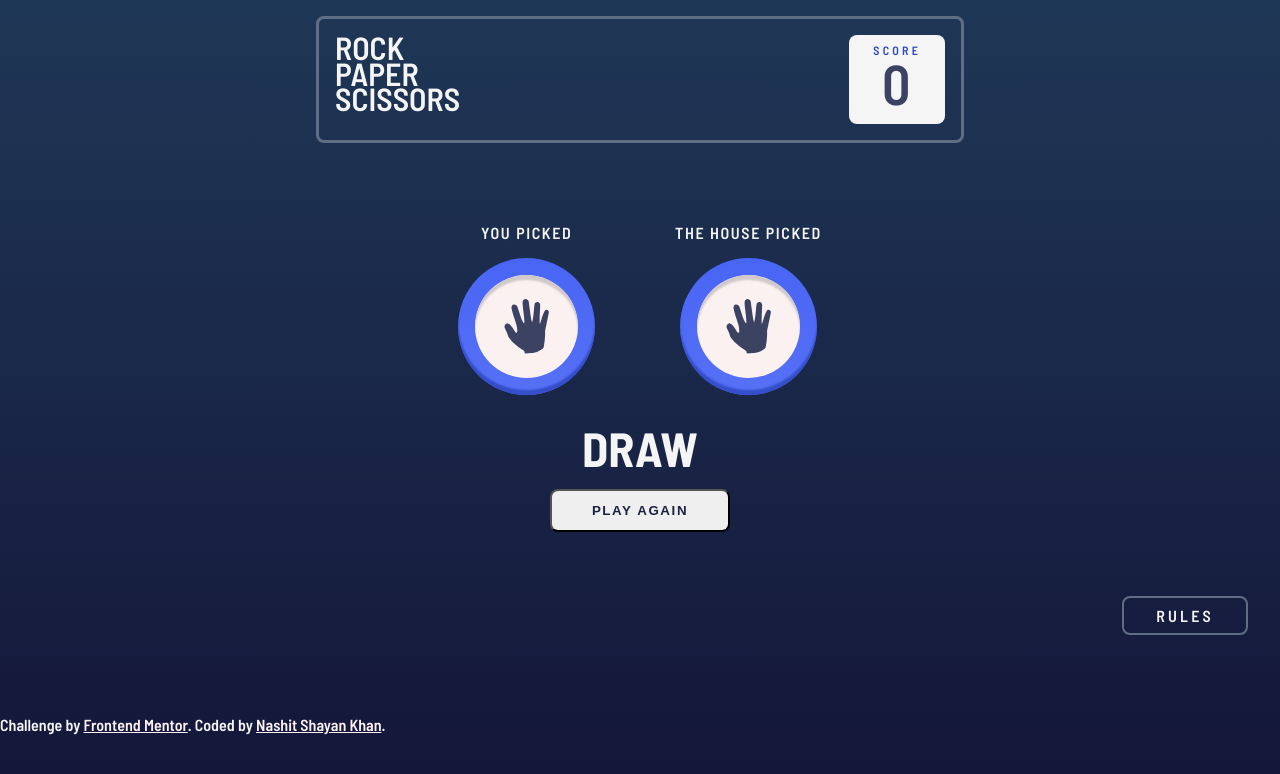
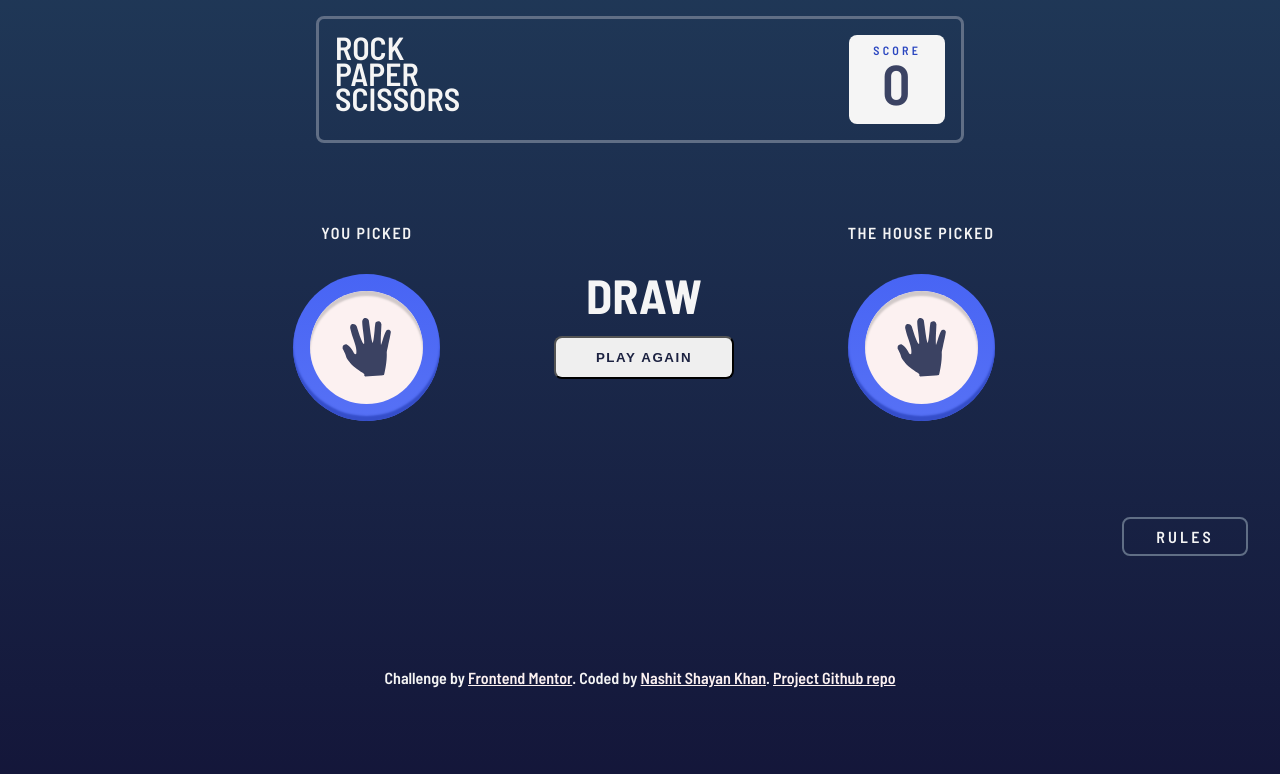
Before and after one commit to nashitshayan/rock-paper-scissors-frontEndMentor, a plain HTML site: page index.html in a window 1280 px wide. Both pictures are taken after a click on the element 531 px from the left and 291 px from the top of the page. Drawn offline with Linux system fonts and the light colour scheme.

Commit message:
desktop-design-minus-css-effects

```diff
--- a/index.html
+++ b/index.html
@@ -3,7 +3,7 @@
 <head>
   <meta charset="UTF-8">
   <meta name="viewport" content="width=device-width, initial-scale=1.0"> <!-- displays site properly based on user's device -->
-
+  <script src="./rps.js" defer></script>
   <link rel="icon" type="image/png" sizes="32x32" href="./images/favicon-32x32.png">
   <link rel="stylesheet" href="./styles.css">
 
@@ -47,9 +47,9 @@
           </div>
 
 
-          <div id="desktop-roundResultDiv" class="hidden">
-            <div></div>
-            <button id="playAgain">PLAY AGAIN</button>
+          <div id="desktopRoundResultDiv" >
+            <div id="desktopResult"></div>
+            <button id="desktopPlayAgain" class="playAgain">PLAY AGAIN</button>
           </div>
 
 
@@ -65,8 +65,8 @@
     </main>
 
       <div id="roundResultDiv" >
-        <div class="result"></div>
-        <button id="playAgain">PLAY AGAIN</button>
+        <div id="result"></div>
+        <button class="playAgain">PLAY AGAIN</button>
       </div>
 
   </div>
@@ -102,9 +102,10 @@
   </div>
   <div class="attribution">
     Challenge by <a href="https://www.frontendmentor.io?ref=challenge" target="_blank">Frontend Mentor</a>.
-    Coded by <a href="https://github.com/nashitshayan">Nashit Shayan Khan</a>.
+    Coded by <a href="https://github.com/nashitshayan" target="_blank">Nashit Shayan Khan</a>.
+    <a href="https://github.com/nashitshayan/rock-paper-scissors-frontEndMentor" target="_blank">Project Github repo</a>
   </div>
 
-  <script src="./rps.js" ></script>
+
 </body>
 </html>
--- a/rps.js
+++ b/rps.js
@@ -15,18 +15,29 @@ const outputDivTwo= document.getElementById('outputDivTwo');
 const divComputerChoice= document.querySelector('.divComputerChoice');
 divComputerChoice.style.display='none';
 const imgComputerChoice= document.querySelector('.imgComputerChoice');
-let btnPlayAgain = document.getElementById('playAgain')
-//console.log(btnPlayAgain)
+let btnPlayAgain = document.querySelectorAll('.playAgain')
+
 const divPlayerChoice = document.querySelector('.divPlayerChoice');
 const imgPlayerChoice= document.querySelector('.imgPlayerChoice');
 const  roundResultDiv = document.getElementById('roundResultDiv');
-const result= document.querySelector('.result');
+const result= document.getElementById('result');
 const emptyCircle= document.getElementById('emptyCircle')
 let playerWin= document.createTextNode('YOU WIN');
 let computerWin= document.createTextNode('YOU LOSE');
 let draw= document.createTextNode('DRAW');
+let desktopPlayerWin= document.createTextNode('YOU WIN');
+let desktopComputerWin= document.createTextNode('YOU LOSE');
+let desktopDraw= document.createTextNode('DRAW');
 
+const desktopRoundResultDiv = document.getElementById('desktopRoundResultDiv');
 
+const desktopResult= document.getElementById('desktopResult');
+
+var width = (window.innerWidth > 0) ? window.innerWidth : screen.width;
+if(width>768)
+{
+
+}
 function playCallback() {
     let childrenNodeList= mainDiv.children;
     for(let eachChild of childrenNodeList)
@@ -35,11 +46,8 @@ function playCallback() {
     }
     outputDivOne.style.display='flex';
     outputDivTwo.style.display='flex';
-    roundResultDiv.style.display='flex';
 
 
-    // mainDiv.appendChild(outputDivOne);
-    // mainDiv.appendChild(outputDivTwo);
 
     const computerChoice= computerPlay();
     divComputerChoice.id= computerChoice;
@@ -53,12 +61,20 @@ function playCallback() {
 
     if(document.getElementById('emptyCircle'))
     {setTimeout(()=>{
-        // outputDivTwo.removeChild(emptyCircle);
-       // outputDivTwo.insertBefore(divComputerChoice, outputDivTwo.firstChild);
        emptyCircle.style.display='none';
        divComputerChoice.style.display='flex';
     }, 300);}
 
+    setTimeout(()=>{
+        roundResultDiv.style.display='flex';
+        if(width>768)
+     {
+         roundResultDiv.style.display='none';
+         desktopRoundResultDiv.style.display='flex'
+         mainDiv.style.width= '768px';
+         mainDiv.style.marginLeft ='-3.5rem';
+ }
+     }, 400);
     return computerChoice;
 }
 
@@ -66,16 +82,18 @@ function displayResult(resultCode){
     if(resultCode===1)
     {
         result.appendChild(playerWin);
+        desktopResult.appendChild(desktopPlayerWin);
         score.textContent= ++scoreCount;
     }
     else if(resultCode===-1)
     {
         result.appendChild(computerWin);
-
+        desktopResult.appendChild(desktopComputerWin);
     }
     else
     {
         result.appendChild(draw);
+        desktopResult.appendChild(desktopDraw);
     }
 }
 
@@ -83,13 +101,12 @@ function displayResult(resultCode){
 rock.addEventListener('click', ()=>{
 
      let computerChoice = playCallback();
-    // console.log(divPlayerChoice)
     divPlayerChoice.id= 'rock';
     imgPlayerChoice.src="./images/icon-rock.svg";
     let resultCode = playRound('rock', computerChoice);
     result.textContent='';
+    desktopResult.textContent='';
     displayResult(resultCode);
-
 })
 
 // PLAYER CHOSE PAPER
@@ -100,6 +117,7 @@ paper.addEventListener('click', ()=>{
     imgPlayerChoice.src="./images/icon-paper.svg";
     let resultCode = playRound('paper', computerChoice);
     result.textContent='';
+    desktopResult.textContent='';
     displayResult(resultCode);
 })
 
@@ -111,32 +129,36 @@ scissors.addEventListener('click', ()=>{
     imgPlayerChoice.src="./images/icon-scissors.svg";
     let resultCode = playRound('scissors', computerChoice);
     result.textContent='';
+    desktopResult.textContent='';
     displayResult(resultCode);
 })
 
 
+
 //PLAY AGAIN FUNCTION
+console.log(btnPlayAgain)
+ btnPlayAgain.forEach(btn=> btn.addEventListener('click', ()=>{
 
-btnPlayAgain.addEventListener('click', ()=>{
-
-    console.log('play agaian');
+    mainDiv.style.width= '375px';
+    mainDiv.style.marginLeft ='auto';
     let childrenNodeList= mainDiv.children;
      for(let eachChild of childrenNodeList)
      {
+
          if(eachChild.style.display==='none')
             eachChild.style.display='block';
      }
      outputDivOne.style.display='none';
      outputDivTwo.style.display='none';
      roundResultDiv.style.display='none';
-
+     desktopRoundResultDiv.style.display='none';
      emptyCircle.style.display='block';
      divComputerChoice.style.display='none';
-   // outputDivTwo.removeChild(divComputerChoice);
-   // outputDivTwo.insertBefore(emptyCircle, computerText);
 
-})
 
+}))
+
+// console.log(result)
 
 //RULES
 
@@ -145,13 +167,24 @@ const cancelBtn = document.getElementById('btn-rules-cancel');
 const mainWrapper=  document.getElementById('outer-wrapper');
 const rulesWrapper=  document.getElementById('hidden-wrapper');
 
+
 ruleBtn.addEventListener('click', ()=> {
-    mainWrapper.style.display = 'none';
+    console.log()
+    Array.from(document.body.children).map(childNode=>{
+        childNode.style.display = 'none';
+    })
+    //mainWrapper.style.display = 'none';
+
     rulesWrapper.style.display= 'flex';
     document.body.style.backgroundImage='none';
 })
 
 cancelBtn.addEventListener('click', ()=> {
+
+    Array.from(document.body.children).map(childNode=>{
+        if(childNode!= document.body.lastElementChild)
+            childNode.style.display = 'block';
+    })
     mainWrapper.style.display = 'flex';
     rulesWrapper.style.display= 'none';
     document.body.style.backgroundImage='linear-gradient(hsl(214, 47%, 23%), hsl(237, 49%, 15%))';
--- a/styles.css
+++ b/styles.css
@@ -76,7 +76,7 @@ main{
    align-items: center;
    margin-top: 5rem;
    margin-bottom: 5rem;
-   max-width: 375px;
+   width: 375px;
    margin-left: auto;
    margin-right: auto;
    position: relative;
@@ -150,7 +150,7 @@ main{
 
 }
 
-#roundResultDiv{
+#roundResultDiv, #desktopRoundResultDiv{
     display: none;
     flex-direction: column;
     justify-content: center;
@@ -160,11 +160,14 @@ main{
     margin-top: -3.5rem;
 
 }
-#roundResultDiv div{
+#desktopRoundResultDiv{
+    margin: 0;
+}
+#roundResultDiv div, #desktopRoundResultDiv div{
     font-size: 3rem;
     font-weight: 700;
 }
-#playAgain{
+.playAgain{
     padding: 0.75rem 2.5rem;
     border-radius: 8px;
     letter-spacing: 0.1rem;
@@ -334,7 +337,8 @@ body{
 /* Attribution */
 
 .attribution{
-    margin-inline: auto;
+    padding: 2rem;
+    text-align: center;
 }
 .attribution a{
 
@@ -351,15 +355,20 @@ body{
 
 
 
+    #emptyCircle{
+        width: 70px;
+        height: 70px;
+
+    }
 #paper, #rock, #scissors{
-    width: 105px;
-    height: 105px;
+    width: 115px;
+    height: 115px;
 
 }
 
 #paper img, #rock img, #scissors img{
-    height: 55px;
-    width: 55px;
+    height: 65px;
+    width: 65px;
 
 }
 #rule-btn{
@@ -369,9 +378,38 @@ body{
 }
 #outputDivOne div, #outputDivTwo div {
    order: 2;
+
 }
+#outputDivOne, #outputDivTwo{
+    gap: 2rem;
 }
 
+
+.bar1, .bar2, .bar3 {
+    height: 16px;
+    width: 140px;
+}
+
+.bar1{
+    top: 65px;
+}
+.bar2{
+    top: 165px;
+    transform: rotate(60deg);
+    left: 50px;
+}
+.bar3{
+    top: 165px;
+    transform: rotate(-60deg);
+    right: 50px;
+}
+
+}
+#desktopRoundResultDiv{
+    display: none;
+    flex-direction: column;
+
+}
 .hidden{
     display: none;
 }
```
